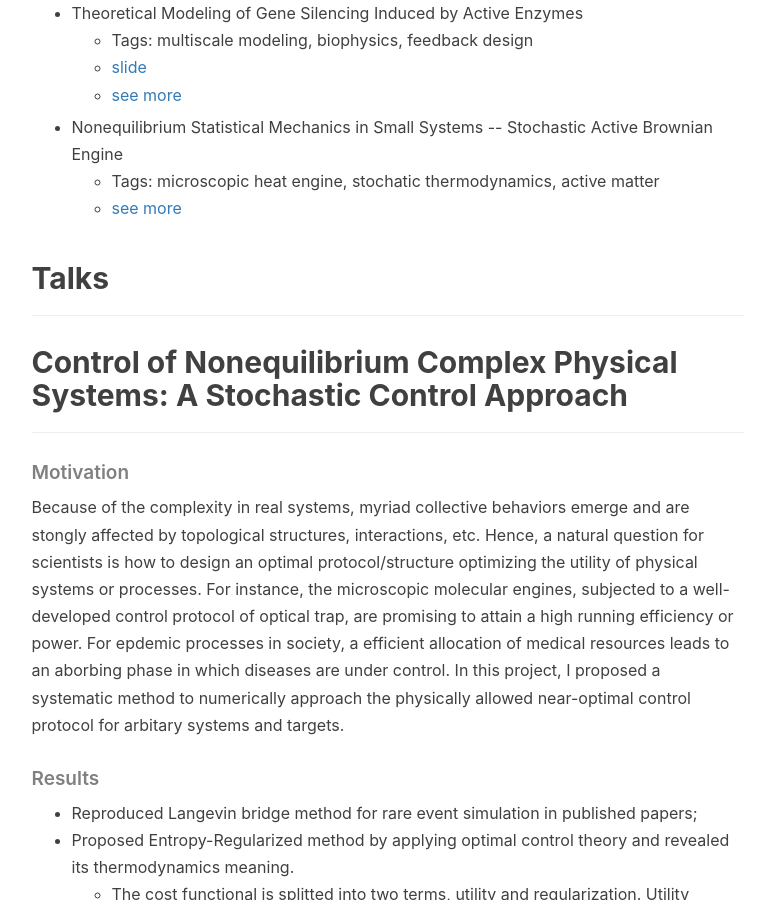
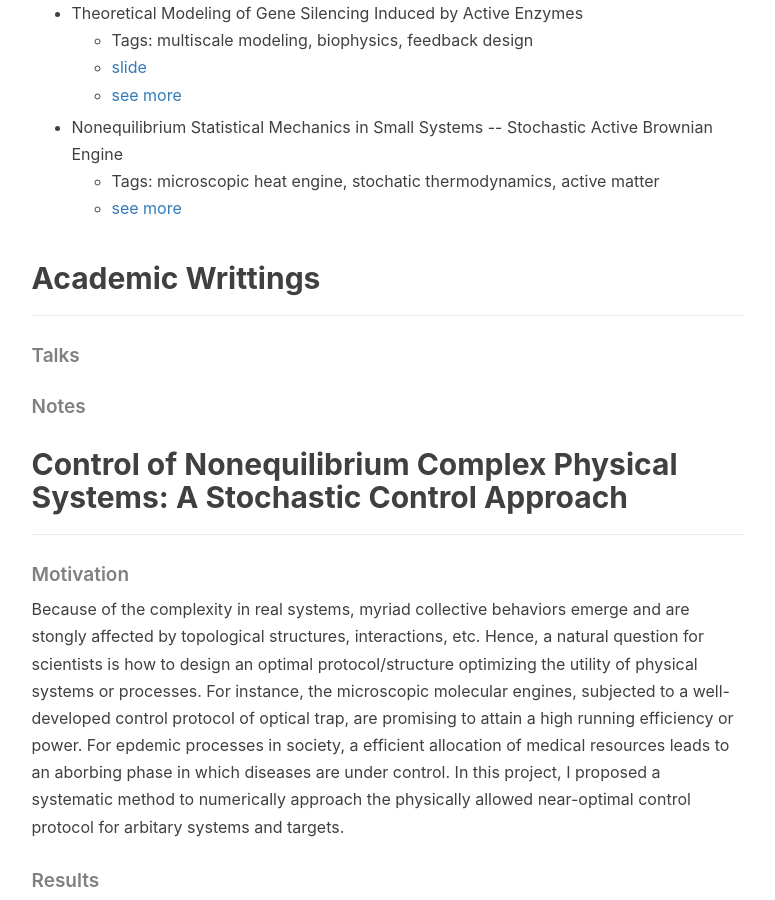
Before and after one commit to dongylaq/dongylaq.github.io, a Jekyll site: the page built from research.html, in a window 1280 px wide and 900 px high, scrolled down 1312 px. Shown: the whole window, without its empty margins (136-911 px from the left). Built offline with Jekyll 4.4.1, drawn with Linux system fonts in a browser that asks for light colours; nearby versions of some CDN libraries; formulas are drawn with MathJax 3; comment, search, counter and statistics services are not loaded.

Commit message:
Update research.html

```diff
--- a/research.html
+++ b/research.html
@@ -52,8 +52,11 @@ header-img: "img/pic2.jpeg"
 </div>
 
 <div class="en post-container">
-    <a name="talk"></a><h2>Talks</h2>
+    <a name="talk"></a><h2>Academic Writtings</h2>
     <hr class="hr0">
+    <h5>Talks</h5>
+
+    <h5>Notes</h5>
 
 </div>
 
```
